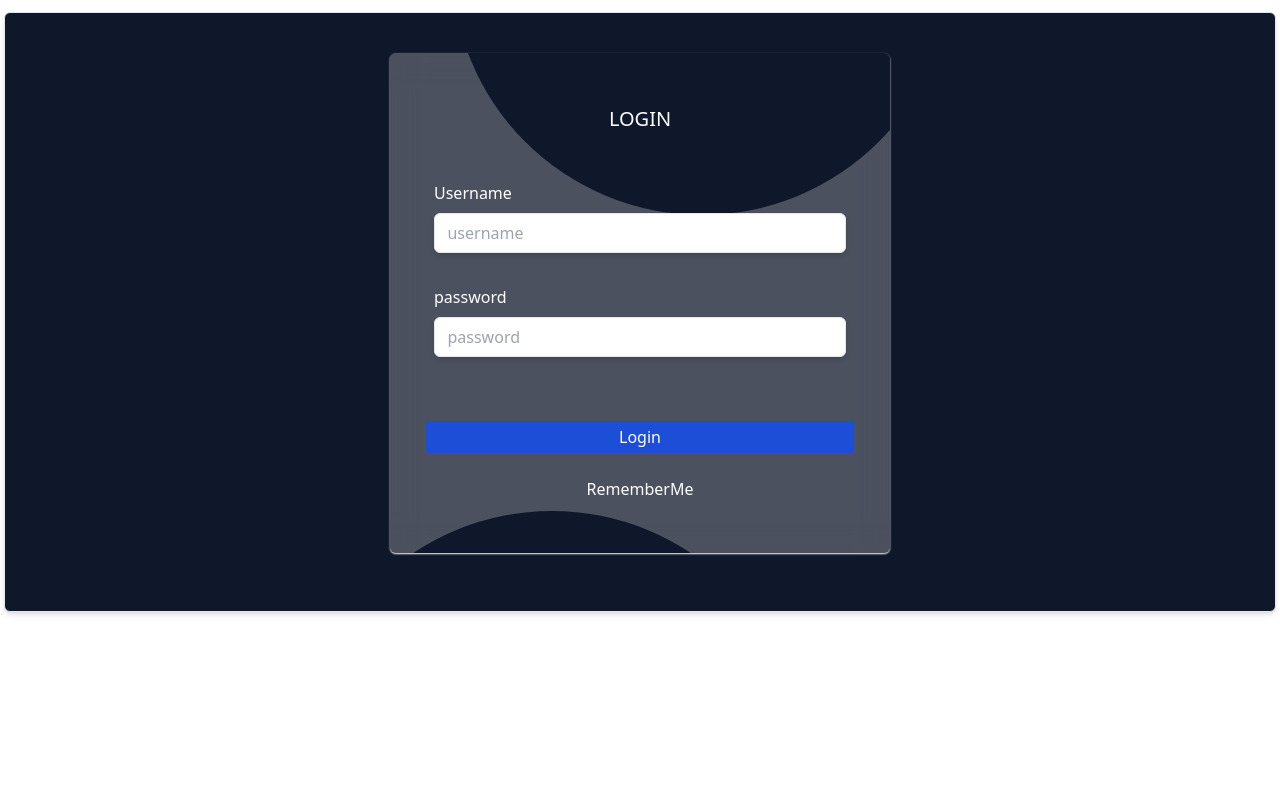
After one commit to Rizals-Company-Lab/Project-Inventory-Management, a CodeIgniter app: page /Project-Inventory-Management/index.php/login/index in a window 1280 px wide. The commit adds this page. Run offline with CodeIgniter, Linux system fonts and the light colour scheme.

Commit message:
home dan login

```diff
--- a/DevApp/application/controllers/Home.php
+++ b/DevApp/application/controllers/Home.php
@@ -21,6 +21,6 @@ class Home extends CI_Controller
 	 */
 	public function index()
 	{
-		$this->load->view('home');
+		$this->load->view('home_view');
 	}
 }
--- /dev/null
+++ b/DevApp/application/controllers/login.php
@@ -0,0 +1,10 @@
+<?php
+defined('BASEPATH') or exit('No direct script access allowed');
+
+class Login extends CI_Controller
+{
+	public function index()
+	{
+		$this->load->view('login_view');
+	}
+}
--- a/DevApp/application/views/home.php
+++ b/DevApp/application/views/home_view.php
@@ -51,8 +51,9 @@ defined('BASEPATH') or exit('No direct script access allowed');
         <!--end homepage -->
 
         <div class="card">
-            <div class="flex p-4 mt-4 sm:w-[400px] bg-bg2 w-auto h-[200px] rounded-md shadow-md">
-                <div class=" bg-bg"></div>
+            <div
+                class="flex p-4 mt-4 sm:w-[400px] bg-secondary2/80 hover:bg-bg2/100 backdrop-blur-md w-auto h-[200px] rounded-md shadow-md">
+                <div class=" bg-bg w-[50px] h-[50px]"></div>
                 <div class="ml-4">
                     <h1>MENU BARANG</h1>
                     <p class="text-sm p-2">Lorem ipsum dolor sit amet consectetur, adipisicing elit. Quia amet, tempore
--- /dev/null
+++ b/DevApp/application/views/login_view.php
@@ -0,0 +1,46 @@
+<!DOCTYPE html>
+<html lang="en">
+
+<head>
+    <meta charset="UTF-8">
+    <meta name="viewport" content="width=device-width, initial-scale=1.0">
+    <title>LOGIN</title>
+    <link href="<?= base_url() ?>/dist/css/output.css" rel="stylesheet">
+
+</head>
+
+<body>
+    <div class=" w-auto bg-dark mx-auto mt-3 ml-1 mr-1 h-[600px] border rounded-md shadow-md">
+        <form
+            class="sm:mx-auto overflow-hidden sm:mt-10 relative bg-white/25   backdrop-blur-lg w-auto mt-6 h-[500px] sm:w-[500px] sm:h-[500px] p-3 ml-3 mr-3  shadow-sm shadow-white rounded-md group"
+            action="<?php echo site_url('login/save');?>" method="post">
+            <div
+                class="duration-300 ease-in-out absolute ml-[50px] group-hover:-mt-[200px] -mt-[350px] -z-10 w-[500px] h-[500px] rounded-full bg-dark">
+            </div>
+            <h1 class="mt-10 text-white text-center text-xl">LOGIN</h1>
+            <div class="mt-10 px-6 text-white">
+                <div class="p-2 ">
+                    <label>Username</label><br>
+                    <input class="mt-2 mb-4 w-full h-[40px] border rounded-md shadow-md" type="text" id="username"
+                        name="login_username" placeholder="   username">
+                </div>
+                <div class="p-2 ">
+                    <label>password</label><br>
+                    <input class="mt-2 mb-4 w-full  h-[40px] border rounded-md shadow-md" type="text" id="password"
+                        name="login_password" placeholder="   password">
+                </div>
+                <div class="grid items-center mt-10">
+                    <button class=" px-[50px] py-1  rounded-sm bg-blue-700 hover:bg-primary" id="login"
+                        type="submit">Login</button><br>
+                    <button class="" type="checkbox">RememberMe</button>
+                </div>
+            </div>
+            <div
+                class="duration-300 ease-in-out -z-10 absolute group-hover:w-[600px] group-hover:h-[600px]  -ml-[100px] group-hover:-mt-[50px] mt-[10px] w-[500px] h-[500px] rounded-full bg-dark">
+            </div>
+        </form>
+
+    </div>
+</body>
+
+</html>
--- a/DevApp/dist/css/input.css
+++ b/DevApp/dist/css/input.css
@@ -16,7 +16,7 @@
 	@apply -rotate-45;
 }
 .card {
-	@apply sm:ml-4 sm:mr-4 sm:relative mt-3 sm:-mt-[100px] sm:flex sm:h-[240px]  w-auto sm:justify-evenly h-[700px] rounded-md shadow-md sm:bg-white;
+	@apply sm:ml-4 sm:mr-4 sm:relative mt-3 sm:-mt-[100px] sm:flex sm:h-[240px]  w-auto sm:justify-evenly h-[700px] rounded-md shadow-md sm:bg-white/25 sm:backdrop-blur-md;
 }
 .gambar {
 	clip-path: polygon(75% 0%, 100% 50%, 75% 100%, 0% 100%, 25% 50%, 0% 0%);
--- a/DevApp/dist/css/output.css
+++ b/DevApp/dist/css/output.css
@@ -635,6 +635,10 @@ video {
   isolation: auto;
 }
 
+.-z-10 {
+  z-index: -10;
+}
+
 .float-right {
   float: right;
 }
@@ -668,26 +672,66 @@ video {
   margin-right: auto;
 }
 
+.-ml-\[100px\] {
+  margin-left: -100px;
+}
+
+.-mt-\[350px\] {
+  margin-top: -350px;
+}
+
+.mb-4 {
+  margin-bottom: 1rem;
+}
+
+.ml-1 {
+  margin-left: 0.25rem;
+}
+
 .ml-2 {
   margin-left: 0.5rem;
 }
 
+.ml-3 {
+  margin-left: 0.75rem;
+}
+
 .ml-4 {
   margin-left: 1rem;
 }
 
+.ml-8 {
+  margin-left: 2rem;
+}
+
 .ml-\[10px\] {
   margin-left: 10px;
 }
 
+.ml-\[50px\] {
+  margin-left: 50px;
+}
+
+.mr-1 {
+  margin-right: 0.25rem;
+}
+
 .mr-2 {
   margin-right: 0.5rem;
 }
 
+.mr-3 {
+  margin-right: 0.75rem;
+}
+
 .mr-4 {
   margin-right: 1rem;
 }
 
+.mt-10 {
+  margin-top: 2.5rem;
+}
+
 .mt-2 {
   margin-top: 0.5rem;
 }
@@ -698,6 +742,14 @@ video {
 
 .mt-4 {
   margin-top: 1rem;
+}
+
+.mt-6 {
+  margin-top: 1.5rem;
+}
+
+.mt-\[10px\] {
+  margin-top: 10px;
 }
 
 .box-border {
@@ -807,24 +859,64 @@ video {
   height: 300px;
 }
 
+.h-\[40px\] {
+  height: 40px;
+}
+
+.h-\[500px\] {
+  height: 500px;
+}
+
+.h-\[50px\] {
+  height: 50px;
+}
+
+.h-\[600px\] {
+  height: 600px;
+}
+
 .h-auto {
   height: auto;
 }
 
-.h-3 {
-  height: 0.75rem;
-}
-
-.h-5 {
-  height: 1.25rem;
-}
-
 .w-\[300px\] {
   width: 300px;
 }
 
+.w-\[500px\] {
+  width: 500px;
+}
+
+.w-\[50px\] {
+  width: 50px;
+}
+
 .w-auto {
   width: auto;
+}
+
+.w-\[400px\] {
+  width: 400px;
+}
+
+.w-full {
+  width: 100%;
+}
+
+.min-w-\[400px\] {
+  min-width: 400px;
+}
+
+.min-w-\[200px\] {
+  min-width: 200px;
+}
+
+.max-w-\[400px\] {
+  max-width: 400px;
+}
+
+.max-w-\[800px\] {
+  max-width: 800px;
 }
 
 .flex-shrink {
@@ -1647,8 +1739,16 @@ video {
   border-radius: 0.25rem;
 }
 
+.rounded-full {
+  border-radius: 9999px;
+}
+
 .rounded-md {
   border-radius: 0.375rem;
+}
+
+.rounded-sm {
+  border-radius: 0.125rem;
 }
 
 .rounded-b {
@@ -1800,19 +1900,23 @@ video {
   background-color: rgb(255 213 0 / var(--tw-bg-opacity));
 }
 
+.bg-blue-700 {
+  --tw-bg-opacity: 1;
+  background-color: rgb(29 78 216 / var(--tw-bg-opacity));
+}
+
+.bg-dark {
+  --tw-bg-opacity: 1;
+  background-color: rgb(15 23 42 / var(--tw-bg-opacity));
+}
+
 .bg-primary {
   --tw-bg-opacity: 1;
   background-color: rgb(16 174 219 / var(--tw-bg-opacity));
 }
 
-.bg-slate-500 {
-  --tw-bg-opacity: 1;
-  background-color: rgb(100 116 139 / var(--tw-bg-opacity));
-}
-
-.bg-dark {
-  --tw-bg-opacity: 1;
-  background-color: rgb(15 23 42 / var(--tw-bg-opacity));
+.bg-white\/25 {
+  background-color: rgb(255 255 255 / 0.25);
 }
 
 .decoration-slice {
@@ -1933,6 +2037,10 @@ video {
   padding: 0.5rem;
 }
 
+.p-3 {
+  padding: 0.75rem;
+}
+
 .p-4 {
   padding: 1rem;
 }
@@ -1951,19 +2059,19 @@ video {
   padding-right: 1.5rem;
 }
 
+.px-\[50px\] {
+  padding-left: 50px;
+  padding-right: 50px;
+}
+
 .py-1 {
   padding-top: 0.25rem;
   padding-bottom: 0.25rem;
 }
 
-.px-2 {
-  padding-left: 0.5rem;
-  padding-right: 0.5rem;
-}
-
-.px-3 {
-  padding-left: 0.75rem;
-  padding-right: 0.75rem;
+.px-5 {
+  padding-left: 1.25rem;
+  padding-right: 1.25rem;
 }
 
 .text-left {
@@ -2027,6 +2135,11 @@ video {
   line-height: 1.25rem;
 }
 
+.text-xl {
+  font-size: 1.25rem;
+  line-height: 1.75rem;
+}
+
 .font-bold {
   font-weight: 700;
 }
@@ -2106,6 +2219,11 @@ video {
 .text-blue-500 {
   --tw-text-opacity: 1;
   color: rgb(59 130 246 / var(--tw-text-opacity));
+}
+
+.text-white {
+  --tw-text-opacity: 1;
+  color: rgb(255 255 255 / var(--tw-text-opacity));
 }
 
 .underline {
@@ -2304,6 +2422,17 @@ video {
   box-shadow: var(--tw-ring-offset-shadow, 0 0 #0000), var(--tw-ring-shadow, 0 0 #0000), var(--tw-shadow);
 }
 
+.shadow-sm {
+  --tw-shadow: 0 1px 2px 0 rgb(0 0 0 / 0.05);
+  --tw-shadow-colored: 0 1px 2px 0 var(--tw-shadow-color);
+  box-shadow: var(--tw-ring-offset-shadow, 0 0 #0000), var(--tw-ring-shadow, 0 0 #0000), var(--tw-shadow);
+}
+
+.shadow-white {
+  --tw-shadow-color: #fff;
+  --tw-shadow: var(--tw-shadow-colored);
+}
+
 .outline-none {
   outline: 2px solid transparent;
   outline-offset: 2px;
@@ -2374,6 +2503,18 @@ video {
 
 .backdrop-blur {
   --tw-backdrop-blur: blur(8px);
+  -webkit-backdrop-filter: var(--tw-backdrop-blur) var(--tw-backdrop-brightness) var(--tw-backdrop-contrast) var(--tw-backdrop-grayscale) var(--tw-backdrop-hue-rotate) var(--tw-backdrop-invert) var(--tw-backdrop-opacity) var(--tw-backdrop-saturate) var(--tw-backdrop-sepia);
+          backdrop-filter: var(--tw-backdrop-blur) var(--tw-backdrop-brightness) var(--tw-backdrop-contrast) var(--tw-backdrop-grayscale) var(--tw-backdrop-hue-rotate) var(--tw-backdrop-invert) var(--tw-backdrop-opacity) var(--tw-backdrop-saturate) var(--tw-backdrop-sepia);
+}
+
+.backdrop-blur-lg {
+  --tw-backdrop-blur: blur(16px);
+  -webkit-backdrop-filter: var(--tw-backdrop-blur) var(--tw-backdrop-brightness) var(--tw-backdrop-contrast) var(--tw-backdrop-grayscale) var(--tw-backdrop-hue-rotate) var(--tw-backdrop-invert) var(--tw-backdrop-opacity) var(--tw-backdrop-saturate) var(--tw-backdrop-sepia);
+          backdrop-filter: var(--tw-backdrop-blur) var(--tw-backdrop-brightness) var(--tw-backdrop-contrast) var(--tw-backdrop-grayscale) var(--tw-backdrop-hue-rotate) var(--tw-backdrop-invert) var(--tw-backdrop-opacity) var(--tw-backdrop-saturate) var(--tw-backdrop-sepia);
+}
+
+.backdrop-blur-md {
+  --tw-backdrop-blur: blur(12px);
   -webkit-backdrop-filter: var(--tw-backdrop-blur) var(--tw-backdrop-brightness) var(--tw-backdrop-contrast) var(--tw-backdrop-grayscale) var(--tw-backdrop-hue-rotate) var(--tw-backdrop-invert) var(--tw-backdrop-opacity) var(--tw-backdrop-saturate) var(--tw-backdrop-sepia);
           backdrop-filter: var(--tw-backdrop-blur) var(--tw-backdrop-brightness) var(--tw-backdrop-contrast) var(--tw-backdrop-grayscale) var(--tw-backdrop-hue-rotate) var(--tw-backdrop-invert) var(--tw-backdrop-opacity) var(--tw-backdrop-saturate) var(--tw-backdrop-sepia);
 }
@@ -2484,8 +2625,10 @@ video {
     display: flex;
     height: 240px;
     justify-content: space-evenly;
-    --tw-bg-opacity: 1;
-    background-color: rgb(255 255 255 / var(--tw-bg-opacity));
+    background-color: rgb(255 255 255 / 0.25);
+    --tw-backdrop-blur: blur(12px);
+    -webkit-backdrop-filter: var(--tw-backdrop-blur) var(--tw-backdrop-brightness) var(--tw-backdrop-contrast) var(--tw-backdrop-grayscale) var(--tw-backdrop-hue-rotate) var(--tw-backdrop-invert) var(--tw-backdrop-opacity) var(--tw-backdrop-saturate) var(--tw-backdrop-sepia);
+            backdrop-filter: var(--tw-backdrop-blur) var(--tw-backdrop-brightness) var(--tw-backdrop-contrast) var(--tw-backdrop-grayscale) var(--tw-backdrop-hue-rotate) var(--tw-backdrop-invert) var(--tw-backdrop-opacity) var(--tw-backdrop-saturate) var(--tw-backdrop-sepia);
   }
 }
 
@@ -2539,6 +2682,10 @@ video {
   }
 }
 
+.hover\:bg-bg2\/100:hover {
+  background-color: rgb(255 213 0 / 1);
+}
+
 .hover\:bg-primary:hover {
   --tw-bg-opacity: 1;
   background-color: rgb(16 174 219 / var(--tw-bg-opacity));
@@ -2569,6 +2716,22 @@ video {
 
 .hover\:focus\:text-center:focus:hover {
   text-align: center;
+}
+
+.group:hover .group-hover\:-mt-\[200px\] {
+  margin-top: -200px;
+}
+
+.group:hover .group-hover\:-mt-\[50px\] {
+  margin-top: -50px;
+}
+
+.group:hover .group-hover\:h-\[600px\] {
+  height: 600px;
+}
+
+.group:hover .group-hover\:w-\[600px\] {
+  width: 600px;
 }
 
 @media (min-width: 640px) {
@@ -2576,12 +2739,17 @@ video {
     position: relative;
   }
 
+  .sm\:mx-auto {
+    margin-left: auto;
+    margin-right: auto;
+  }
+
   .sm\:ml-\[30px\] {
     margin-left: 30px;
   }
 
-  .sm\:ml-\[40px\] {
-    margin-left: 40px;
+  .sm\:mt-10 {
+    margin-top: 2.5rem;
   }
 
   .sm\:flex {
@@ -2592,20 +2760,16 @@ video {
     display: none;
   }
 
-  .sm\:h-\[400px\] {
-    height: 400px;
-  }
-
   .sm\:h-\[450px\] {
     height: 450px;
   }
 
+  .sm\:h-\[500px\] {
+    height: 500px;
+  }
+
   .sm\:h-\[620px\] {
     height: 620px;
-  }
-
-  .sm\:h-\[500px\] {
-    height: 500px;
   }
 
   .sm\:w-\[400px\] {
```
